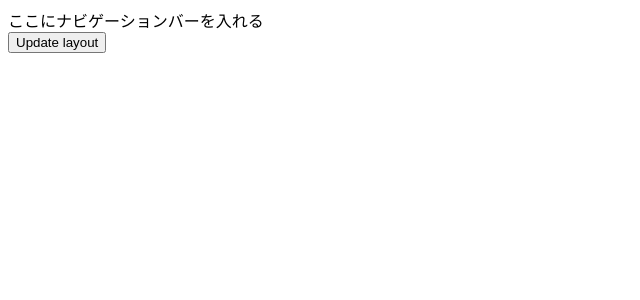
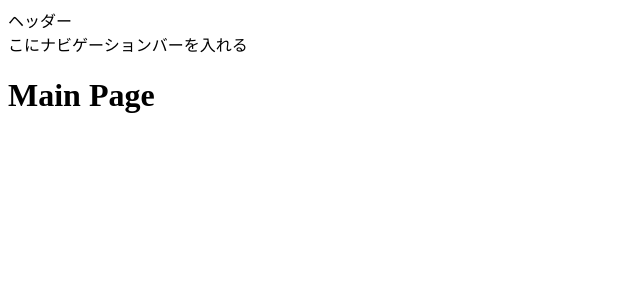
Before and after one commit to Kosuke-Ito/test-nuxt3-app, a Nuxt app: page / in a window 1280 px wide. Shown: the top 300 px of the page, without its empty margins (0-640 px from the left). Built offline with nearby package versions, Linux system fonts and the light colour scheme.

Commit message:
名前付きスロットを追加

```diff
--- a/layouts/default.vue
+++ b/layouts/default.vue
@@ -1,6 +1,7 @@
 <template>
   <div>
-    <nav>ここにナビゲーションバーを入れる</nav>
+    <slot name="header" />
+    <nav>こにナビゲーションバーを入れる</nav>
     <slot />
   </div>
 </template>
--- a/pages/index.vue
+++ b/pages/index.vue
@@ -1,11 +1,13 @@
 <template>
   <div>
-    <button @click="enableCustomLayout">Update layout</button>
+    <NuxtLayout name="default">
+      <template #header>ヘッダー</template>
+      <h1>Main Page</h1>
+    </NuxtLayout>
   </div>
 </template>
 <script setup>
-const route = useRoute();
-const enableCustomLayout = () => {
-  route.meta.layout = 'custom';
-};
+definePageMeta({
+  layout: true,
+});
 </script>
```
